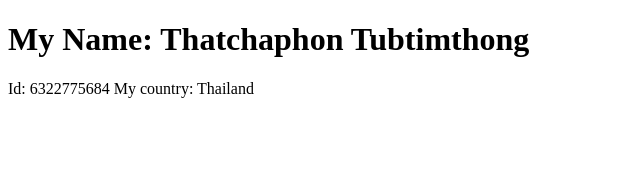
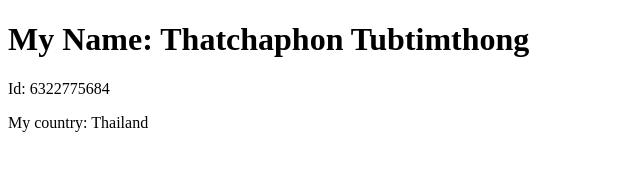
Before and after one commit to thatchapho/DES424_6322775684, a plain HTML site: page src/index.html in a window 1280 px wide. Shown: the whole page, without its empty margins (0-640 px from the left). Drawn offline with Linux system fonts and the light colour scheme.

Commit message:
change html

```diff
--- a/src/index.html
+++ b/src/index.html
@@ -2,8 +2,7 @@
 <html>
 <body>
 <h1>My Name: Thatchaphon Tubtimthong</h1>
-<p>Id: 6322775684
-    My country: Thailand
-</p>
+<p>Id: 6322775684</p>
+<p>My country: Thailand</p>
 </body>
 </html>
```
